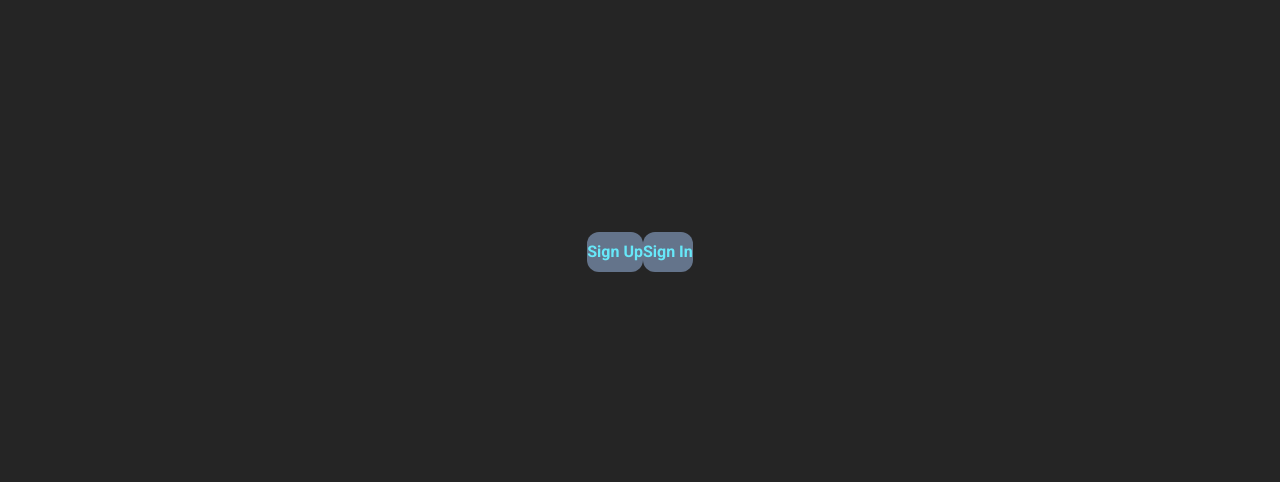
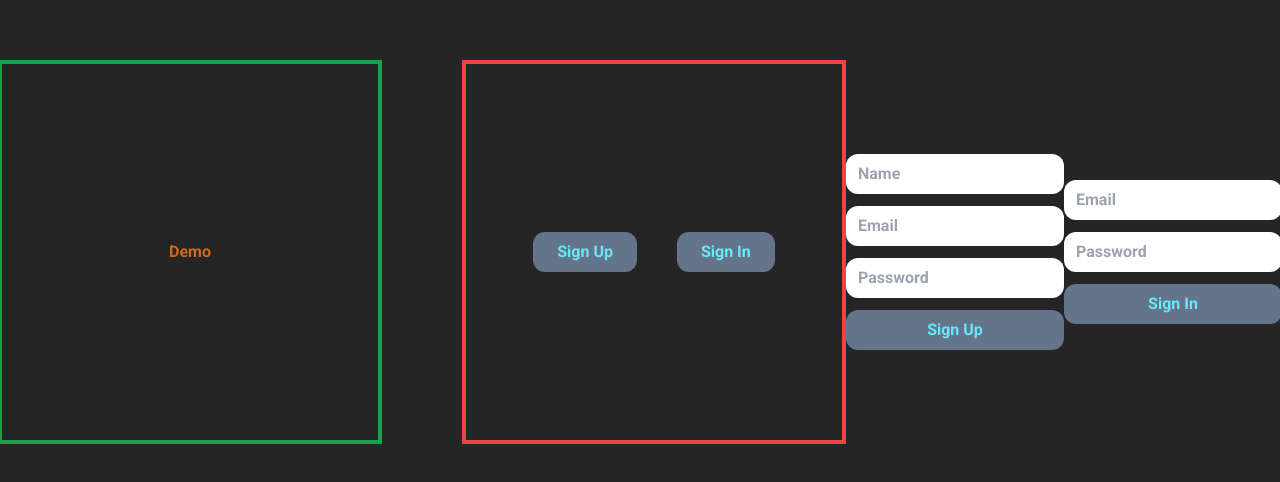
Before and after one commit to Hruchman-Ruslan/space-fronted, a Next.js app: page /auth in a window 1280 px wide. Shown: the part 148-630 px from the top of the page. Built offline with nearby package versions, Linux system fonts and the light colour scheme.

Commit message:
fix: auth

```diff
--- a/src/app/auth/signin/page.tsx
+++ b/src/app/(welcome)/auth/@signin/page.tsx
@@ -2,9 +2,9 @@
 
 import React, { ChangeEvent, FormEvent, useState } from "react";
 
-import Form from "../../components/form";
-import Input from "../../components/input";
-import Button from "../../components/button";
+import Form from "../../../components/form";
+import Input from "../../../components/input";
+import Button from "../../../components/button";
 
 export interface PageProps {}
 
--- a/src/app/auth/signup/page.tsx
+++ b/src/app/(welcome)/auth/@signup/page.tsx
@@ -2,9 +2,9 @@
 
 import React, { useState } from "react";
 
-import Form from "../../components/form";
-import Input from "../../components/input";
-import Button from "../../components/button";
+import Form from "../../../components/form";
+import Input from "../../../components/input";
+import Button from "../../../components/button";
 
 export interface PageProps {}
 
--- /dev/null
+++ b/src/app/(welcome)/auth/layout.tsx
@@ -0,0 +1,17 @@
+import React, { ReactNode } from "react";
+
+export interface LayoutProps {
+  children: ReactNode;
+  signup: ReactNode;
+  signin: ReactNode;
+}
+
+export default function Layout({ children, signup, signin }: LayoutProps) {
+  return (
+    <>
+      {children}
+      <div>{signup}</div>
+      <div>{signin}</div>
+    </>
+  );
+}
--- /dev/null
+++ b/src/app/(welcome)/auth/page.tsx
@@ -0,0 +1,24 @@
+"use client";
+
+import React from "react";
+
+import { useRouter } from "next/navigation";
+
+import Demo from "../../components/demo";
+import Button from "../../components/button";
+
+export interface PageProps {}
+
+export default function Page({}: PageProps) {
+  const router = useRouter();
+
+  return (
+    <section className="flex gap-20">
+      <Demo />
+      <div className="flex items-center justify-center gap-10 w-96 h-96 border-4 border-red-500">
+        <Button onClick={() => router.push("auth/signup")}>Sign Up</Button>
+        <Button onClick={() => router.push("auth/signin")}>Sign In</Button>
+      </div>
+    </section>
+  );
+}
--- a/src/app/auth/page.tsx
+++ /dev/null
@@ -1,20 +0,0 @@
-"use client";
-
-import React from "react";
-
-import { useRouter } from "next/navigation";
-
-import Button from "../components/button";
-
-export interface PageProps {}
-
-export default function Page({}: PageProps) {
-  const router = useRouter();
-
-  return (
-    <>
-      <Button onClick={() => router.push("auth/signup")}>Sign Up</Button>
-      <Button onClick={() => router.push("auth/signin")}>Sign In</Button>
-    </>
-  );
-}
--- a/src/app/components/button.tsx
+++ b/src/app/components/button.tsx
@@ -12,7 +12,7 @@ export default function Button({ onclick, children, ...rest }: ButtonProps) {
       <button
         onClick={onclick}
         {...rest}
-        className="bg-slate-500 text-cyan-300 py-2 rounded-xl"
+        className="bg-slate-500 text-cyan-300 px-6 py-2 rounded-xl"
       >
         {children}
       </button>
--- a/src/app/components/demo.tsx
+++ b/src/app/components/demo.tsx
@@ -4,7 +4,7 @@ export interface DemoProps {}
 
 export default function Demo({}: DemoProps) {
   return (
-    <div className="w-40 h-40 flex items-center justify-center bg-white">
+    <div className="w-96 h-96 flex items-center justify-center border-4 border-green-600">
       <p>Demo</p>
     </div>
   );
```
